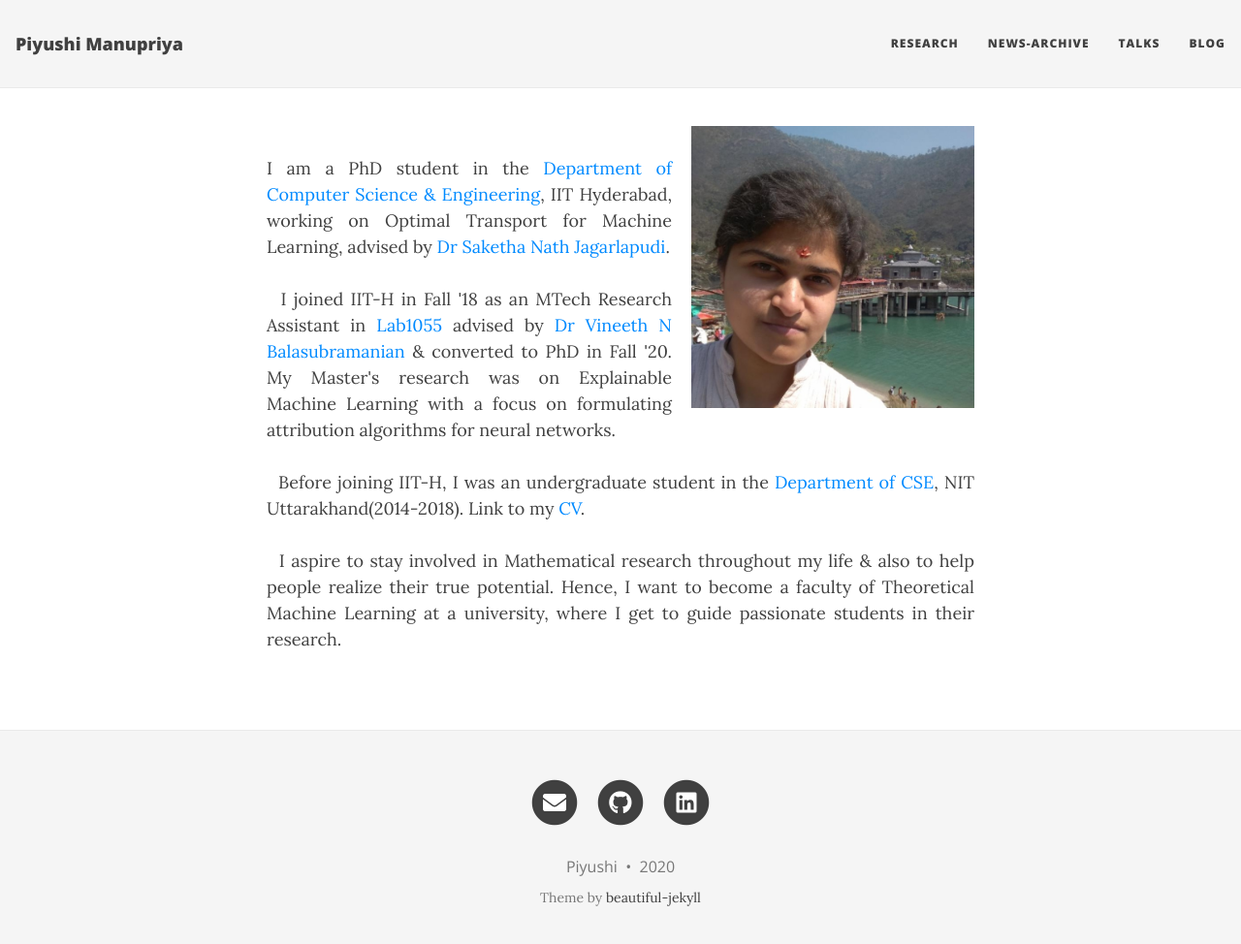
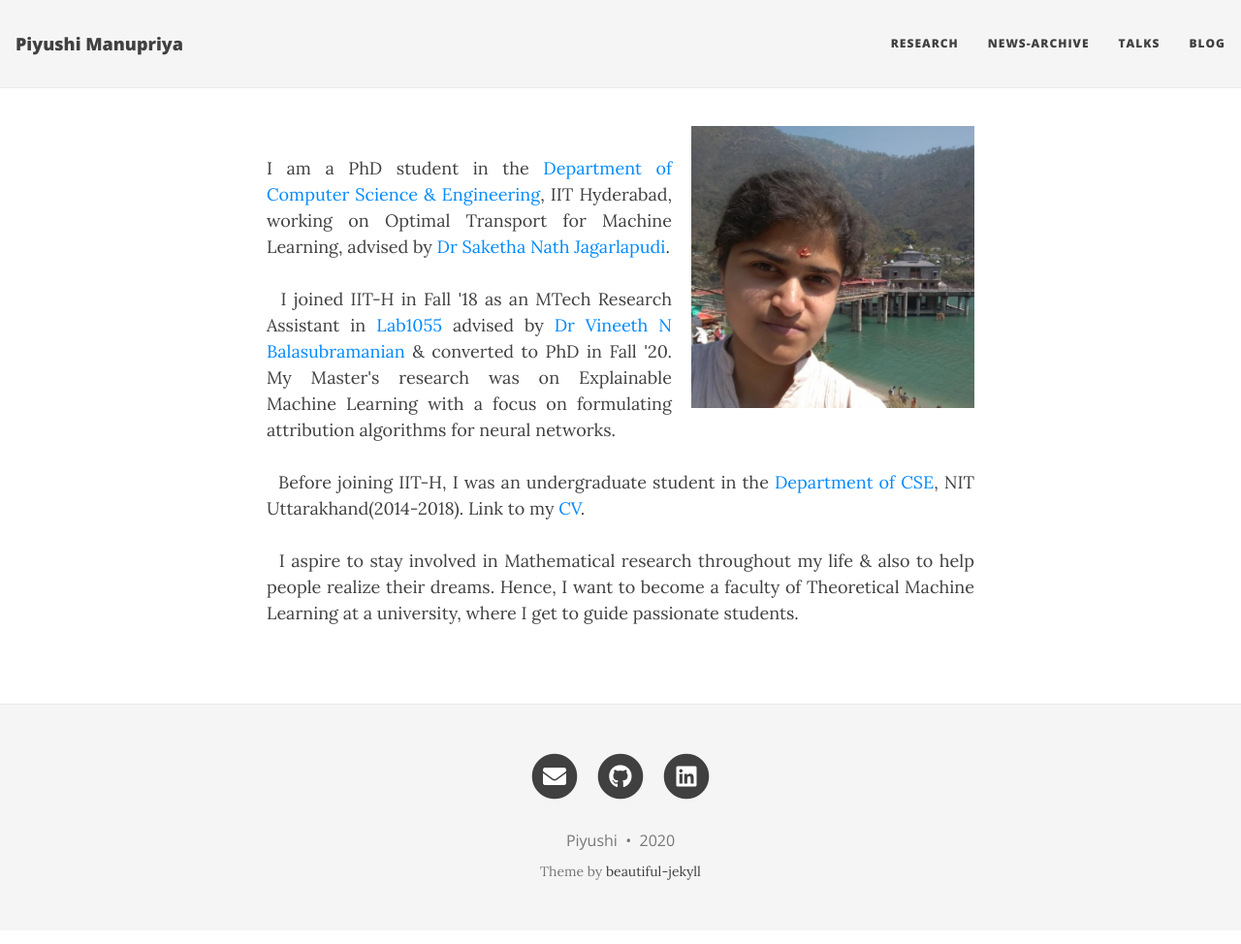
Before and after one commit to Piyushi-0/piyushi-0.github.io, a Jekyll site: the page built from index.html, in a window 1280 px wide and 987 px high. Shown: the top 974 px of the window at 97% size. Built offline with Jekyll 4.4.1, drawn with Linux system fonts in a browser that asks for light colours; nearby versions of some CDN libraries; the list of posts is cut into pages by our own code.

Commit message:
Update index.html

```diff
--- a/index.html
+++ b/index.html
@@ -15,5 +15,5 @@
   with a focus on formulating attribution algorithms for neural networks.
   <br><br>&nbsp;&nbsp;Before joining IIT-H, I was an undergraduate student in the <a href="http://nituk.ac.in/cse/">Department of CSE</a>, NIT Uttarakhand(2014-2018).
   Link to my <a href="https://drive.google.com/file/d/16FUqcUM0jN8sgMYpu7K-IuEliI4dMazU/view?usp=sharing">CV</a>.
-  <br><br>&nbsp;&nbsp;I aspire to stay involved in Mathematical research throughout my life & also to help people realize their true potential. Hence, I want to
-  become a faculty of Theoretical Machine Learning at a university, where I get to guide passionate students in their research.
+  <br><br>&nbsp;&nbsp;I aspire to stay involved in Mathematical research throughout my life & also to help people realize their dreams. Hence, I want to
+  become a faculty of Theoretical Machine Learning at a university, where I get to guide passionate students.
```
